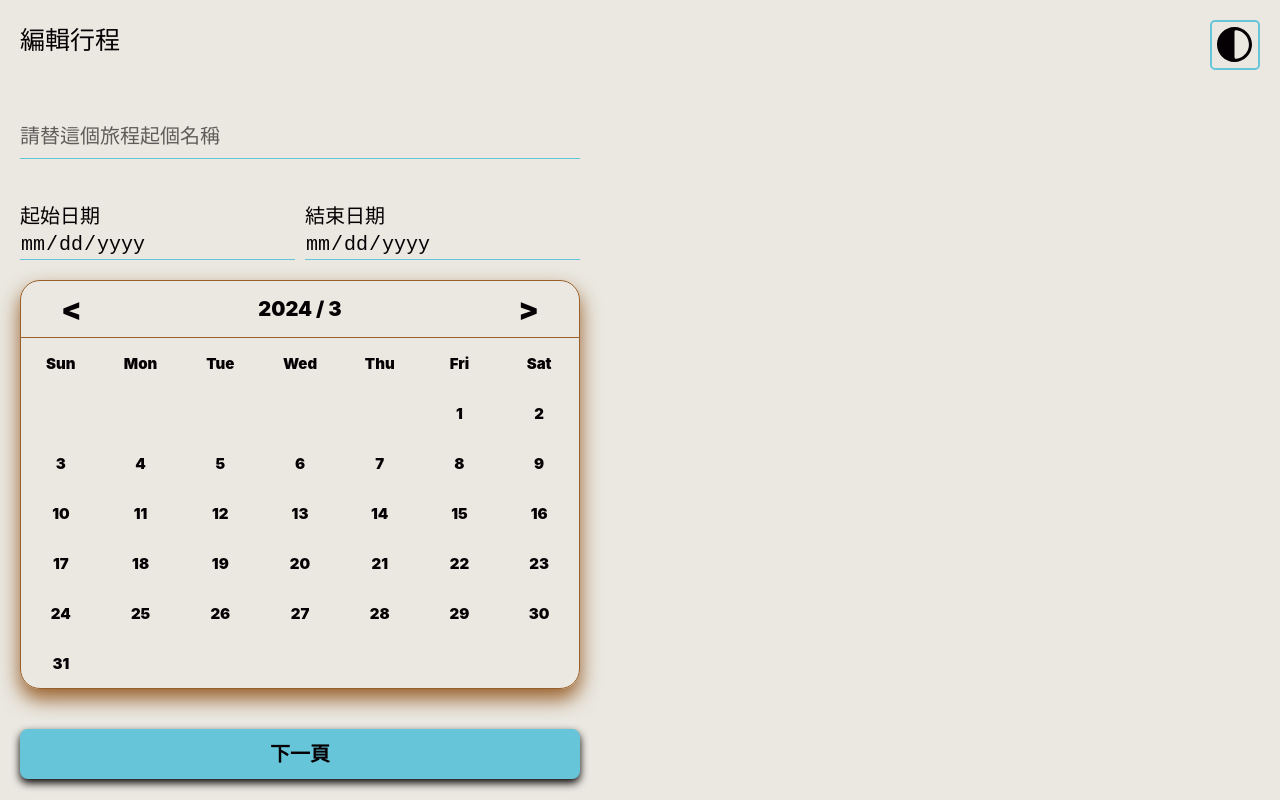
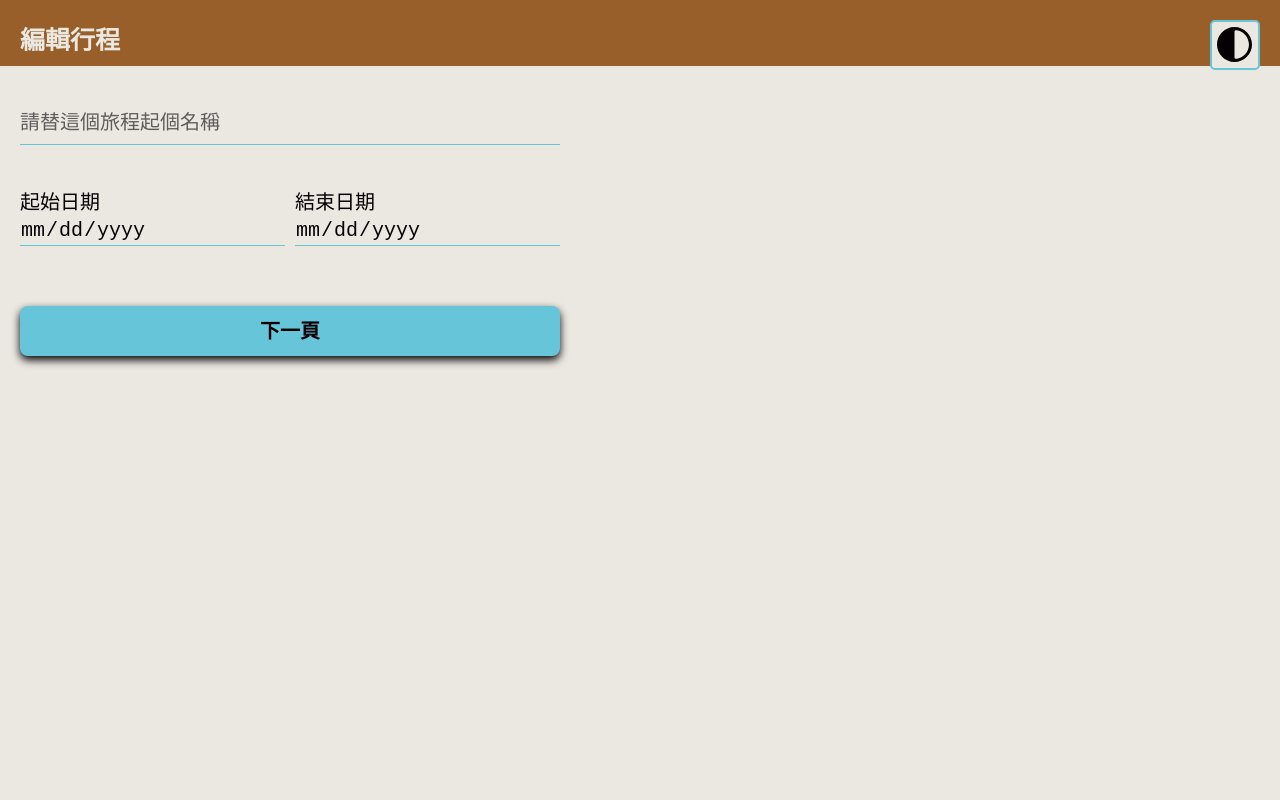
Before and after one commit to 112-2-SDM-G4/TripBuddy, a React (Create React App) app in the folder frontend/: page /edit in a window 1280 px wide. Built offline with nearby package versions, Linux system fonts and the light colour scheme.

Commit message:
[TAS-編輯頁面更新] Add New

```diff
--- a/frontend/src/index.css
+++ b/frontend/src/index.css
@@ -19,7 +19,7 @@ html {
 }
 body {
     margin: 0;
-    font-family: "Microsoft JhengHei", "PingFang", -apple-system,
+    font-family: "Jockey one", "Microsoft JhengHei", "PingFang", -apple-system,
         BlinkMacSystemFont, "Segoe UI", "Roboto", "Oxygen", "Ubuntu",
         "Cantarell", "Fira Sans", "Droid Sans", "Helvetica Neue", sans-serif;
     -webkit-font-smoothing: antialiased;
@@ -30,7 +30,8 @@ body {
     height: 100vh;
     max-width: 100dvw;
     max-height: 100dvh;
-    overflow: auto;
+    overflow-x: hidden;
+    overflow-y: auto;
     background-color: var(--backgroundcolor);
 }
 .App[theme="dark"] {
--- a/frontend/src/page/Edit.jsx
+++ b/frontend/src/page/Edit.jsx
@@ -10,6 +10,7 @@ import words from "../assets/zhAnden.json";
 
 export default function Edit() {
     const [stage, setStage] = useState(0);
+    const [tripName, setTripName] = useState("");
     const [selectedStart, setSelectedStart] = useState("");
     const [selectedEnd, setSelectedEnd] = useState("");
     const { language } = useLanguage();
@@ -24,6 +25,7 @@ export default function Edit() {
                     selectedEnd={selectedEnd}
                     setSelectedEnd={setSelectedEnd}
                     language={language}
+                    setTripName={setTripName}
                 />
             )}
             {stage === 1 && (
@@ -32,6 +34,7 @@ export default function Edit() {
                     selectedStart={selectedStart}
                     selectedEnd={selectedEnd}
                     language={language}
+                    tripName={tripName}
                 />
             )}
         </div>
@@ -45,9 +48,9 @@ function InitialPage({
     selectedEnd,
     setSelectedEnd,
     language,
+    setTripName,
 }) {
-    const [tripName, setTripName] = useState("");
-
+    const [displayCalendar, setDisplayCalendar] = useState(false);
     // const inputtxt = useRef(null);
     // const locations = [
     //     "Tokyo",
@@ -120,7 +123,12 @@ function InitialPage({
                 ))}
             </datalist> */}
 
-            <div className={style.pickdate}>
+            <div
+                className={style.pickdate}
+                onClick={() => {
+                    setDisplayCalendar(!displayCalendar);
+                }}
+            >
                 <div>{words[language]["startdate"]}</div>
                 <div>{words[language]["enddate"]}</div>
                 <input
@@ -129,23 +137,31 @@ function InitialPage({
                     name="startdate"
                     id="startdate"
                     value={formatDate(selectedStart)}
-                    disabled
+                    onClick={(event) => {
+                        event.target.blur();
+                    }}
+                    readOnly
                 />
                 <input
                     className={style.datepicker}
                     type="date"
                     name="enddate"
                     id="enddate"
+                    onClick={(event) => {
+                        event.target.blur();
+                    }}
                     value={formatDate(selectedEnd)}
-                    disabled
+                    readOnly
                 />
             </div>
+            {displayCalendar && (
                 <Calendar
                     selectedStart={selectedStart}
                     setSelectedStart={setSelectedStart}
                     selectedEnd={selectedEnd}
                     setSelectedEnd={setSelectedEnd}
                 />
+            )}
             <div style={{ width: "100%", height: "2rem" }}>&nbsp;</div>
             <Button
                 txt={"下一頁"}
@@ -158,8 +174,15 @@ function InitialPage({
     );
 }
 
-function EditPage({ setStage, selectedStart, selectedEnd, language }) {
+function EditPage({
+    setStage,
+    selectedStart,
+    selectedEnd,
+    language,
+    tripName,
+}) {
     const [dates, setDates] = useState([]);
+    const [selectedDate, setSelectedDate] = useState(0);
     useEffect(() => {
         function formatDateAndWeekday(start, end, language) {
             const oneDay = 24 * 60 * 60 * 1000;
@@ -203,14 +226,26 @@ function EditPage({ setStage, selectedStart, selectedEnd, language }) {
     }, [selectedStart, selectedEnd, language]);
 
     return (
-        <div>
+        <div className={style.editpage}>
+            <div className={style.editpageTitle}>{tripName}</div>
+            <div className={style.selectdate}>
                 {dates.map((d, i) => (
-                <div key={i}>
-                    {`第${i + 1}天`}
-                    {d.date}
-                    {d.weekday}
+                    <div
+                        className={`${style.date} ${
+                            i === selectedDate ? style.selected : null
+                        }`}
+                        key={i}
+                        onClick={() => {
+                            setSelectedDate(i);
+                        }}
+                    >{`第${i + 1}天`}</div>
+                ))}
             </div>
-            ))}
+            <div className={style.datedetail}>
+                {dates[selectedDate] ? dates[selectedDate].date : ""}
+                {dates[selectedDate] ? dates[selectedDate].weekday : ""}
+                {"天氣晴"}
+            </div>
         </div>
     );
 }
--- a/frontend/src/page/Edit.module.css
+++ b/frontend/src/page/Edit.module.css
@@ -3,23 +3,21 @@
     flex-direction: column;
     width: 100vw;
     height: 100vh;
-    max-width: calc(100dvw - 12px);
+    max-width: 100dvw;
     max-height: 100dvh;
     align-items: center;
-    padding-top: 5rem;
 }
-@media (min-width: 900px) {
-    .main {
-        padding-left: 1rem;
-        flex-direction: column;
-        align-items: flex-start;
-    }
-}
+
 .title {
     font-size: 1.25rem;
-    position: absolute;
-    top: 1rem;
-    left: 1rem;
+    font-weight: 900;
+    width: 100%;
+    padding-top: 1rem;
+    padding-left: 1rem;
+    margin-bottom: 1rem;
+    background-color: var(--secondarycolor);
+    color: var(--backgroundcolor);
+    padding-bottom: 0.5rem;
 }
 .initialpage {
     display: flex;
@@ -35,6 +33,7 @@
     grid-column-gap: 0.5rem;
     grid-row-gap: 0px;
     padding: 1rem 0rem;
+    cursor: pointer;
 }
 .datepicker {
     color: var(--fontcolor);
@@ -44,7 +43,46 @@
     position: relative;
     font-size: 1rem;
     height: 1.5rem;
+    cursor: pointer;
 }
 input[type="date"]::-webkit-calendar-picker-indicator {
     opacity: 0;
 }
+
+.editpage {
+    display: flex;
+    flex-direction: column;
+    width: 100%;
+    padding-bottom: 3rem;
+}
+.editpageTitle {
+    font-size: 1.25rem;
+    font-weight: 900;
+    width: 100%;
+}
+.selectdate {
+    padding-top: 1rem;
+    display: flex;
+}
+.date {
+    cursor: pointer;
+    padding: 0.25rem 0.5rem;
+}
+.selected {
+    border-bottom: 5px solid var(--primarycolor);
+}
+.datedetail {
+    padding-top: 1rem;
+}
+@media (min-width: 900px) {
+    .main {
+        flex-direction: column;
+        align-items: flex-start;
+    }
+    .initialpage {
+        padding-left: 1rem;
+    }
+    .editpage {
+        padding-left: 1rem;
+    }
+}
```
Lines whose indentation alone changed are shown as unchanged.
